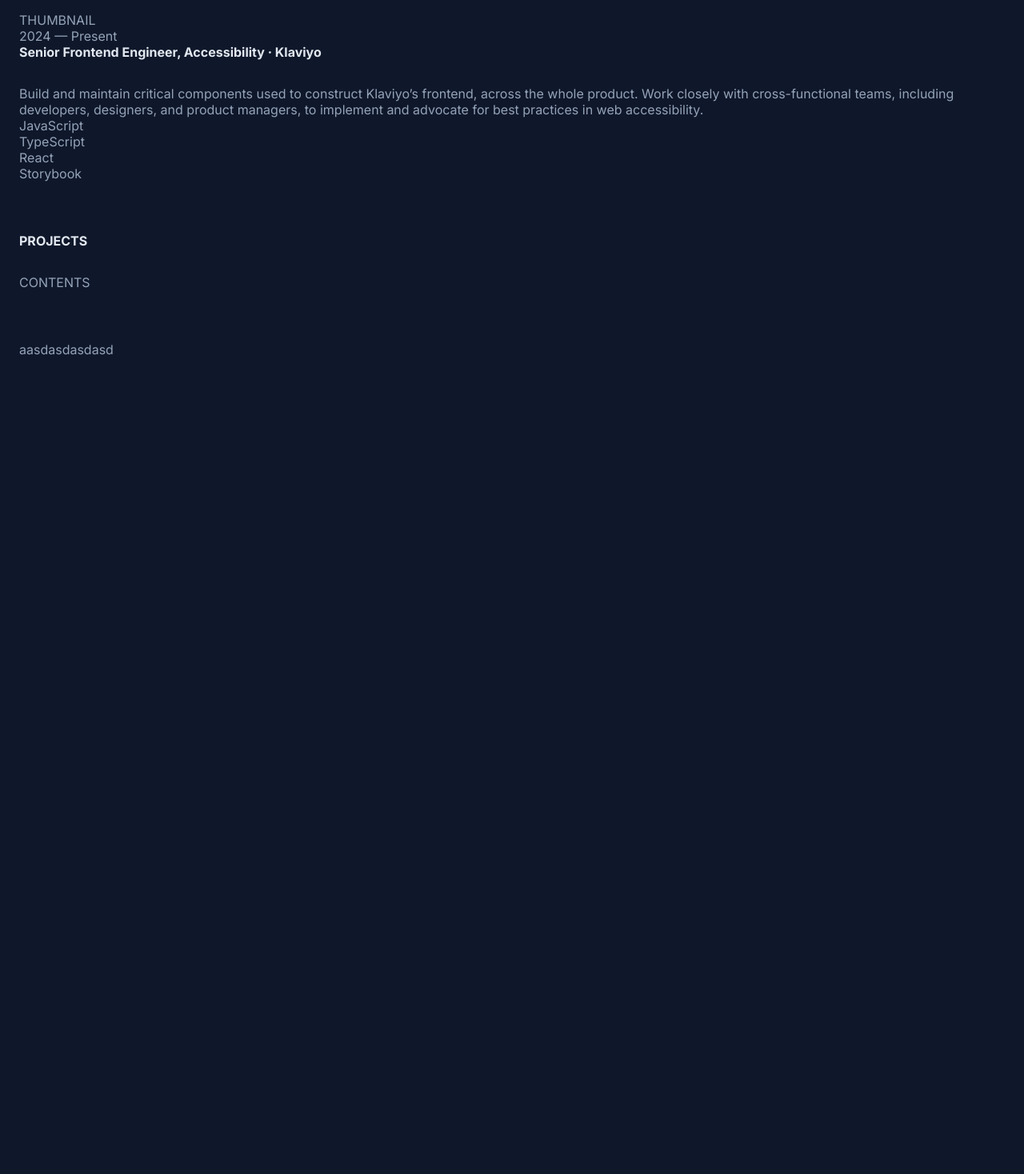
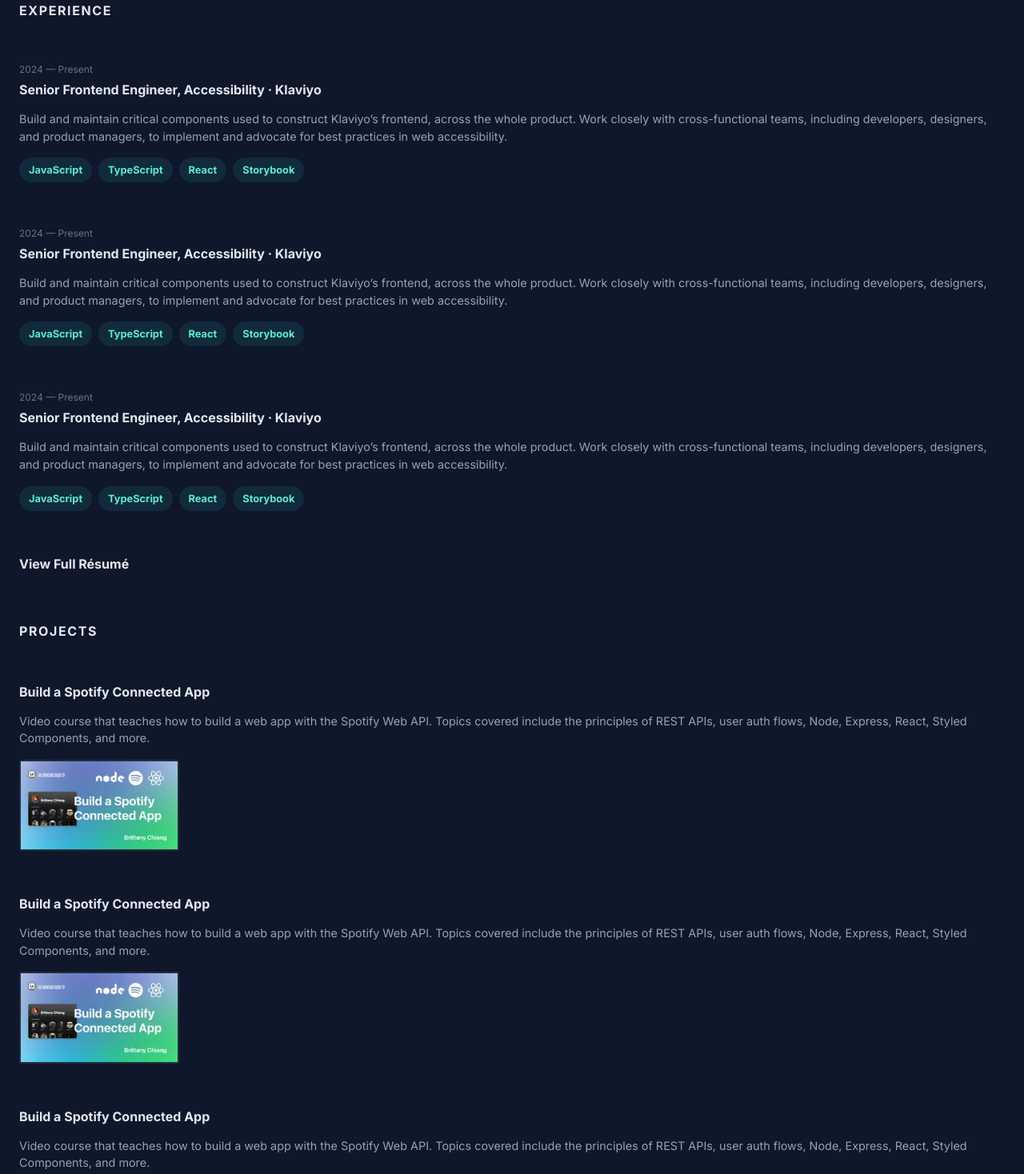
Before and after one commit to Velivan26/Velivan26.github.io, a plain HTML site: page index.html in a window 1280 px wide. Shown: the part 677-2145 px from the top of the page at 80% size. Before the commit the page ends 1164 px from the top, so only its background shows below. Drawn offline with Linux system fonts and the light colour scheme.

Commit message:
second commit portfolio mobile

```diff
--- a/index.html
+++ b/index.html
@@ -64,9 +64,7 @@
 
     <main>
       <section>
-        <div class="sticky">
-          <h4>ABOUT</h4>
-        </div>
+        <h4 class="highlight">ABOUT</h4>
 
         <div>
           <p class="about-txt">
@@ -95,26 +93,30 @@
           </p>
         </div>
       </section>
+
       <section>
-        <div>
-          <h4>EXPERIENCE</h4>
-        </div>
+        <h4 class="highlight">EXPERIENCE</h4>
 
-        <div>
         <ol>
           <li>
-              <div>
-                <div>THUMBNAIL</div>
-                <header>2024 — Present</header>
-                <h4>Senior Frontend Engineer, Accessibility · Klaviyo</h4>
+            <div class="thumbnail">THUMBNAIL</div>
+
+            <header class="card-header">2024 — Present</header>
+
+            <div class="card-txt">
+              <h4 class="txt-highlight">
+                Senior Frontend Engineer, Accessibility · Klaviyo
+              </h4>
+
               <p>
                 Build and maintain critical components used to construct
-                  Klaviyo’s frontend, across the whole product. Work closely
-                  with cross-functional teams, including developers, designers,
-                  and product managers, to implement and advocate for best
-                  practices in web accessibility.
+                Klaviyo’s frontend, across the whole product. Work closely with
+                cross-functional teams, including developers, designers, and
+                product managers, to implement and advocate for best practices
+                in web accessibility.
               </p>
-                <ul>
+
+              <ul class="tech-used">
                 <li>JavaScript</li>
                 <li>TypeScript</li>
                 <li>React</li>
@@ -123,19 +125,122 @@
             </div>
           </li>
         </ol>
+
+        <ol>
+          <li>
+            <div class="thumbnail">THUMBNAIL</div>
+
+            <header class="card-header">2024 — Present</header>
+
+            <div class="card-txt">
+              <h4 class="txt-highlight">
+                Senior Frontend Engineer, Accessibility · Klaviyo
+              </h4>
+
+              <p>
+                Build and maintain critical components used to construct
+                Klaviyo’s frontend, across the whole product. Work closely with
+                cross-functional teams, including developers, designers, and
+                product managers, to implement and advocate for best practices
+                in web accessibility.
+              </p>
+
+              <ul class="tech-used">
+                <li>JavaScript</li>
+                <li>TypeScript</li>
+                <li>React</li>
+                <li>Storybook</li>
+              </ul>
             </div>
+          </li>
+        </ol>
+
+        <ol>
+          <li>
+            <div class="thumbnail">THUMBNAIL</div>
+
+            <header class="card-header">2024 — Present</header>
+
+            <div class="card-txt">
+              <h4 class="txt-highlight">
+                Senior Frontend Engineer, Accessibility · Klaviyo
+              </h4>
+
+              <p>
+                Build and maintain critical components used to construct
+                Klaviyo’s frontend, across the whole product. Work closely with
+                cross-functional teams, including developers, designers, and
+                product managers, to implement and advocate for best practices
+                in web accessibility.
+              </p>
+
+              <ul class="tech-used">
+                <li>JavaScript</li>
+                <li>TypeScript</li>
+                <li>React</li>
+                <li>Storybook</li>
+              </ul>
+            </div>
+          </li>
+        </ol>
+
+        <a href="#" class="txt-highlight"><h4>View Full Résumé</h4></a>
       </section>
 
       <section>
-        <div>
-          <h4>PROJECTS</h4>
+        <h4 class="highlight">PROJECTS</h4>
+
+        <ul class="project-ls">
+          <li class="project-i">
+            <div class="card-txt">
+              <h4 class="txt-highlight">Build a Spotify Connected App</h4>
+              <p>
+                Video course that teaches how to build a web app with the
+                Spotify Web API. Topics covered include the principles of REST
+                APIs, user auth flows, Node, Express, React, Styled Components,
+                and more.
+              </p>
             </div>
+            <img src="./public/course-card.webp" alt="course-card" />
+          </li>
 
-        <div>CONTENTS</div>
+          <li class="project-i">
+            <div class="card-txt">
+              <h4 class="txt-highlight">Build a Spotify Connected App</h4>
+              <p>
+                Video course that teaches how to build a web app with the
+                Spotify Web API. Topics covered include the principles of REST
+                APIs, user auth flows, Node, Express, React, Styled Components,
+                and more.
+              </p>
+            </div>
+            <img src="./public/course-card.webp" alt="course-card" />
+          </li>
+
+          <li class="project-i">
+            <div class="card-txt">
+              <h4 class="txt-highlight">Build a Spotify Connected App</h4>
+              <p>
+                Video course that teaches how to build a web app with the
+                Spotify Web API. Topics covered include the principles of REST
+                APIs, user auth flows, Node, Express, React, Styled Components,
+                and more.
+              </p>
+            </div>
+            <img src="./public/course-card.webp" alt="course-card" />
+          </li>
+        </ul>
       </section>
     </main>
     <footer>
-      <p>aasdasdasdasd</p>
+      <p>
+        Loosely designed in <a href="" class="txt-highlight">Figma</a> and coded
+        in <a href="" class="txt-highlight">Visual Studio Code</a> by yours
+        truly. Built with <a href="" class="txt-highlight">Next.js</a> and
+        <a href="" class="txt-highlight">Tailwind CSS</a>, deployed with
+        <a href="" class="txt-highlight">Vercel</a>. All text is set in the
+        <a href="" class="txt-highlight">Inter</a> typeface.
+      </p>
     </footer>
   </body>
 </html>
--- a/styles.css
+++ b/styles.css
@@ -19,6 +19,15 @@
   background-color: rgb(15 23 42);
   color: rgb(148 163 184);
   padding: 2.5rem 1.5rem;
+}
+
+.highlight {
+  color: var(--color-highlight);
+  letter-spacing: 0.1rem;
+}
+
+.margin {
+  margin-bottom: 2rem;
 }
 
 /* ----- header ------- */
@@ -67,15 +76,6 @@
   padding-top: 6rem;
 }
 
-main h4 {
-  color: var(--color-highlight);
-  margin-bottom: 2rem;
-}
-
-.sticky {
-  position: sticky;
-}
-
 .about-txt {
   line-height: 1.75;
   margin-bottom: 1rem;
@@ -91,5 +91,73 @@
 }
 
 main section {
+  display: flex;
+  flex-direction: column;
+  gap: 3.5rem;
   margin-bottom: 4rem;
 }
+
+.thumbnail {
+  display: none;
+}
+
+.card-header {
+  font-size: 0.75rem;
+  margin-bottom: 0.5rem;
+  color: rgb(100 116 139);
+  opacity: 1;
+}
+
+.card-txt {
+  display: grid;
+  gap: 1rem;
+}
+
+.card-txt p {
+  line-height: 1.5;
+  font-size: 0.9rem;
+}
+
+.tech-used {
+  font-size: 0.8rem;
+  font-weight: 700;
+  display: flex;
+  gap: 0.5rem;
+}
+
+.tech-used li {
+  background-color: rgba(45, 212, 191, 0.1);
+  color: rgb(94 234 212);
+  padding: 0.5rem 0.75rem;
+  border-radius: 100px;
+}
+
+.project-i {
+  display: grid;
+  gap: 1rem;
+}
+
+.project-i img {
+  border-radius: 2.5px;
+  border: 2px solid rgba(226, 232, 240, 0.1);
+  width: 200px;
+  aspect-ratio: auto 200 / 48;
+}
+
+.project-ls {
+  display: grid;
+  gap: 3.5rem;
+}
+
+/* ----- footer -------*/
+
+footer {
+  max-width: 450px;
+  margin-bottom: 4rem;
+}
+
+footer p {
+  line-height: 1.5;
+  font-size: 0.9rem;
+  opacity: 0.5;
+}
```
Also changed, not shown: public/course-card.webp (added). Lines whose indentation alone changed are shown as unchanged.
